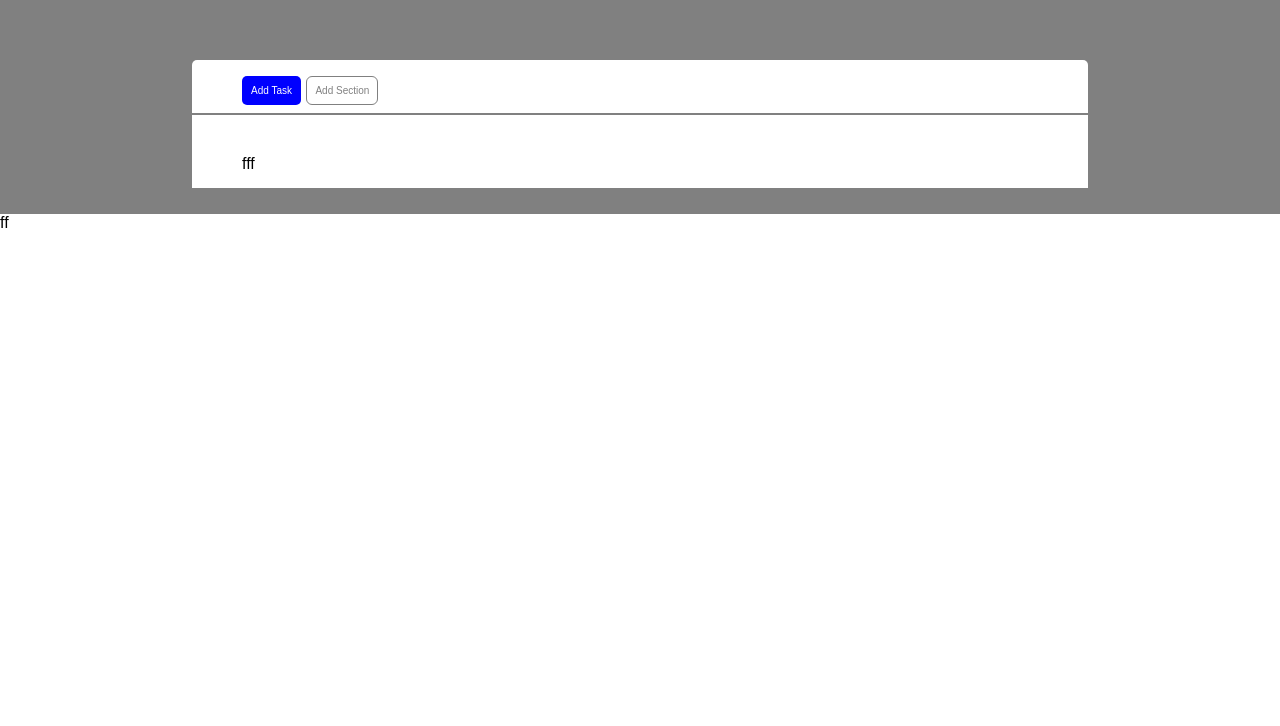
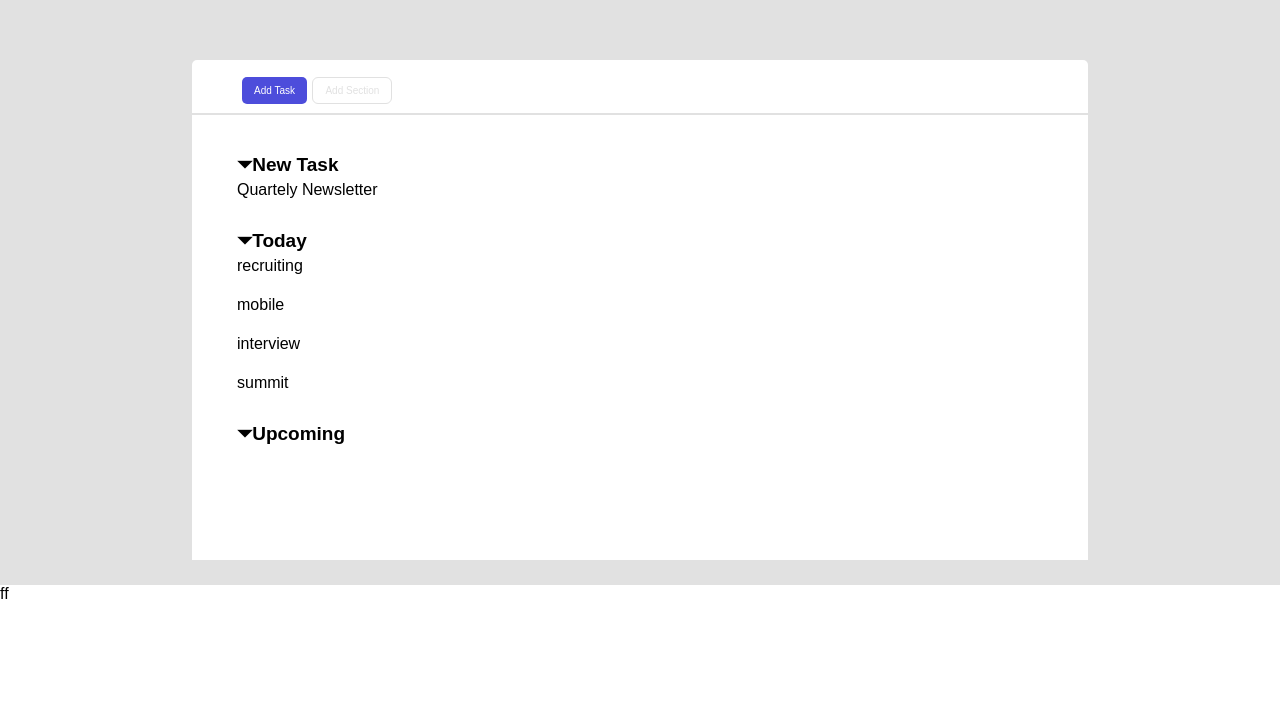
Before and after one commit to RaoulBongarzoni/html-css-toboolist, a plain HTML site: page index.html in a window 1280 px wide. Shown: the part 74-800 px from the top of the page. Drawn offline with Linux system fonts and the light colour scheme.

Commit message:
cambia il corpo principale

```diff
--- a/css/style.css
+++ b/css/style.css
@@ -17,7 +17,7 @@ html{
 
 
 .logoback{
-    background-color:aliceblue;
+    background-color:rgb(255, 255, 255);
     background-repeat: repeat-x;
     padding: 0.5em 1em;
     position: relative;
@@ -30,7 +30,7 @@ html{
 }
 
 main{
-    background-color: grey;
+    background-color: rgb(225, 225, 225);
     padding: 5% 15% 2% 15%;
 }
 
@@ -50,22 +50,22 @@ main{
 
 #attivita{
     color: white;
-    background-color: blue;
-    padding: 9px;
+    background-color: rgb(77, 77, 219);
+    padding: 8px 12px;
     border-radius: 5px;
-    font-size: x-small;
+    font-size: 10px;
     margin-right: 1px;
 }
 
 #sezione{
-    color: gray;
+    color: rgb(225, 225, 225);
     margin-left: 1px;
-    padding: 8px;
+    padding: 7px 12px;
     border-radius: 5px;
-    font-size: x-small;
+    font-size: 10px;
     outline-width: 0.5px;
     outline-style: solid;
-    outline-color: gray;
+    outline-color: rgb(225, 225, 225);
 }
 
 
@@ -76,18 +76,33 @@ p{
 }
 
 .principale{
-
+    display: block;
     background-color:white;
     margin-top: 2px;
-    padding: 40px 5px 15px 50px;
+    padding: 40px 5px 15px 45px;
 /*     border-top-right-radius: ;
     border-top-left-radius: ; */
 
+}
+
+.principale h3{
+
+    line-height: 110%;
+    font-size: 19px;
+    font-weight: 800;
+}
+
+.principale ul li{
+
+    padding-top: 5px ;
+    list-style-type: none;
+    margin-bottom: 1em;
+
+}
+
+.principale ul{
+
+    margin-bottom:2em;
 
 
 }
-
-.principale ul,li{
-    list-style-type: none;
-
-}
--- a/index.html
+++ b/index.html
@@ -22,13 +22,24 @@
         </div>
 
         <div class="principale">
-            <ul>
-                <li>
-                    fff
-                </li>
-                <li></li>
-                <li></li>
-            </ul>
+           <h3>&#9207;New Task</h3>
+                <ul>
+                    <li>Quartely Newsletter</li>
+                </ul>
+           <h3>&#9207;Today</h3>
+                <ul>
+                    <li>recruiting</li>
+                    <li>mobile</li>
+                    <li>interview</li>
+                    <li>summit</li>
+                </ul>
+           <h3>&#9207;Upcoming</h3>
+                <ul>
+                    <li></li>
+                    <li></li>
+                    <li></li>
+                    <li></li>
+                </ul>
 
 
         </div>
```
